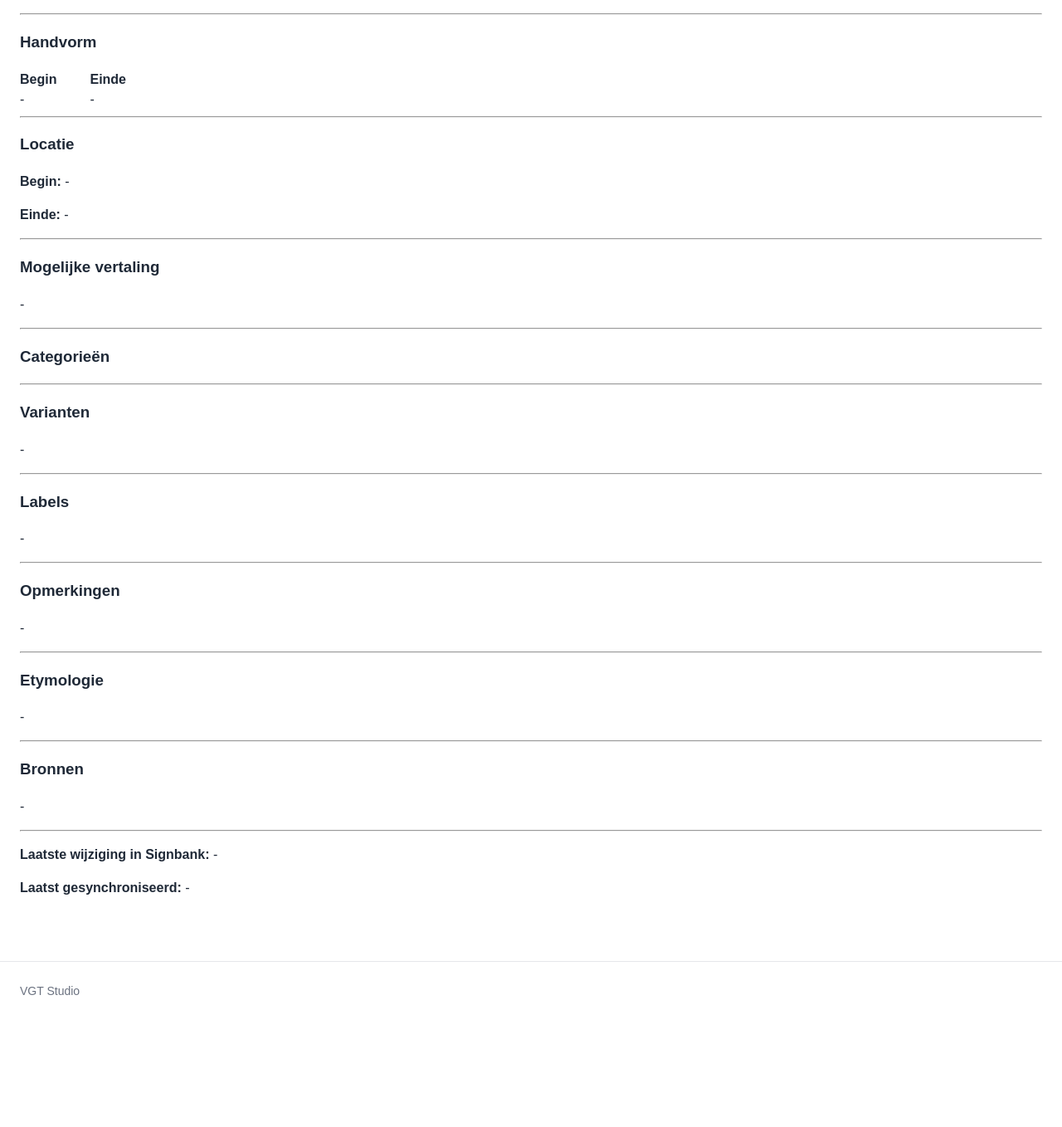
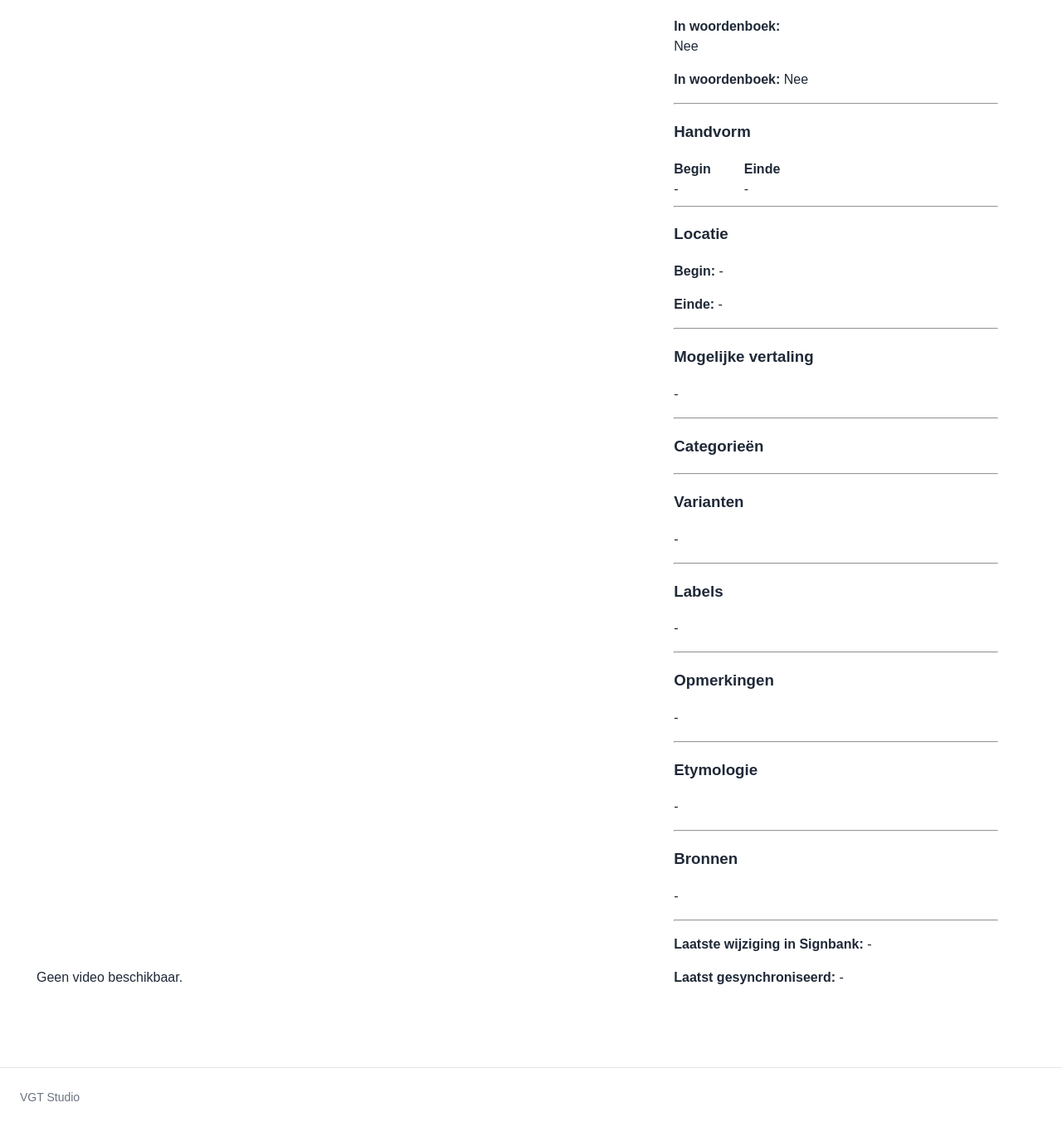
Before and after one commit to ThijsVGTC/vgt-studio, a Django app: template recordings/templates/recordings/signbank_detail.html in a window 1280 px wide. Shown: the part 425-1783 px from the top of the page at 83% size. Before the commit the page ends 1624 px from the top, so only its background shows below. Run offline with Django 5.2, Linux system fonts and the light colour scheme; the template is opened without the code that fills it, so the values that code supplies are empty.

Commit message:
detail inhoud

```diff
--- a/recordings/templates/recordings/_signbank_details.html
+++ b/recordings/templates/recordings/_signbank_details.html
@@ -2,25 +2,47 @@
 
 <div class="signbank-details">
 
+    <div class="detail_wrapper">
+
+        <div class="detail_video">
+
+            {% if entry.video_url %}
+            <video controls preload="metadata" style="width:100%; max-width:100%; height:auto;">
+                <source src="{{ entry.video_url }}" type="video/mp4">
+                Je browser ondersteunt deze video niet.
+            </video>
+            {% else %}
+            <p>Geen video beschikbaar.</p>
+            {% endif %}
+
+        </div>
+
+        <div class="detail_inhoud">
+
             <h2>Signbankgegevens</h2>
 
             <p>
-        <strong>Gloss:</strong>
+                <strong>Gloss:</strong><br>
                 {{ entry.gloss|default:"-" }}
             </p>
 
             <p>
-        <strong>Signbank ID:</strong>
+                <strong>Signbank ID:</strong><br>
                 {{ entry.signbank_id }}
+            </p>
+
+            <p>
+                <strong>In woordenboek:</strong><br>
+                {% if entry.in_woordenboek %}
+                Ja
+                {% else %}
+                Nee
+                {% endif %}
             </p>
 
             {% if entry.video_url %}
             <div style="margin: 20px 0 30px 0;">
-            <video
-                controls
-                preload="metadata"
-                style="max-width: 520px; width: 100%; height: auto;"
-            >
+                <video controls preload="metadata" style="max-width: 520px; width: 100%; height: auto;">
                     <source src="{{ entry.video_url }}" type="video/mp4">
                     Je browser ondersteunt deze video niet.
                 </video>
@@ -46,12 +68,8 @@
                     <strong>Begin</strong><br>
 
                     {% if entry.handvorm_begin_image %}
-                <img
-                    src="{% static entry.handvorm_begin_image %}"
-                    alt="{{ entry.handvorm_begin }}"
-                    title="{{ entry.handvorm_begin }}"
-                    style="max-width:100px; height:auto;"
-                >
+                    <img src="{% static entry.handvorm_begin_image %}" alt="{{ entry.handvorm_begin }}"
+                        title="{{ entry.handvorm_begin }}" style="max-width:100px; height:auto;">
                     <br>
                     {% endif %}
 
@@ -62,12 +80,8 @@
                     <strong>Einde</strong><br>
 
                     {% if entry.handvorm_einde_image %}
-                <img
-                    src="{% static entry.handvorm_einde_image %}"
-                    alt="{{ entry.handvorm_einde }}"
-                    title="{{ entry.handvorm_einde }}"
-                    style="max-width:100px; height:auto;"
-                >
+                    <img src="{% static entry.handvorm_einde_image %}" alt="{{ entry.handvorm_einde }}"
+                        title="{{ entry.handvorm_einde }}" style="max-width:100px; height:auto;">
                     <br>
                     {% endif %}
 
@@ -217,3 +231,5 @@
             </p>
 
         </div>
+    </div>
+</div>
```
Lines whose indentation alone changed are shown as unchanged.
